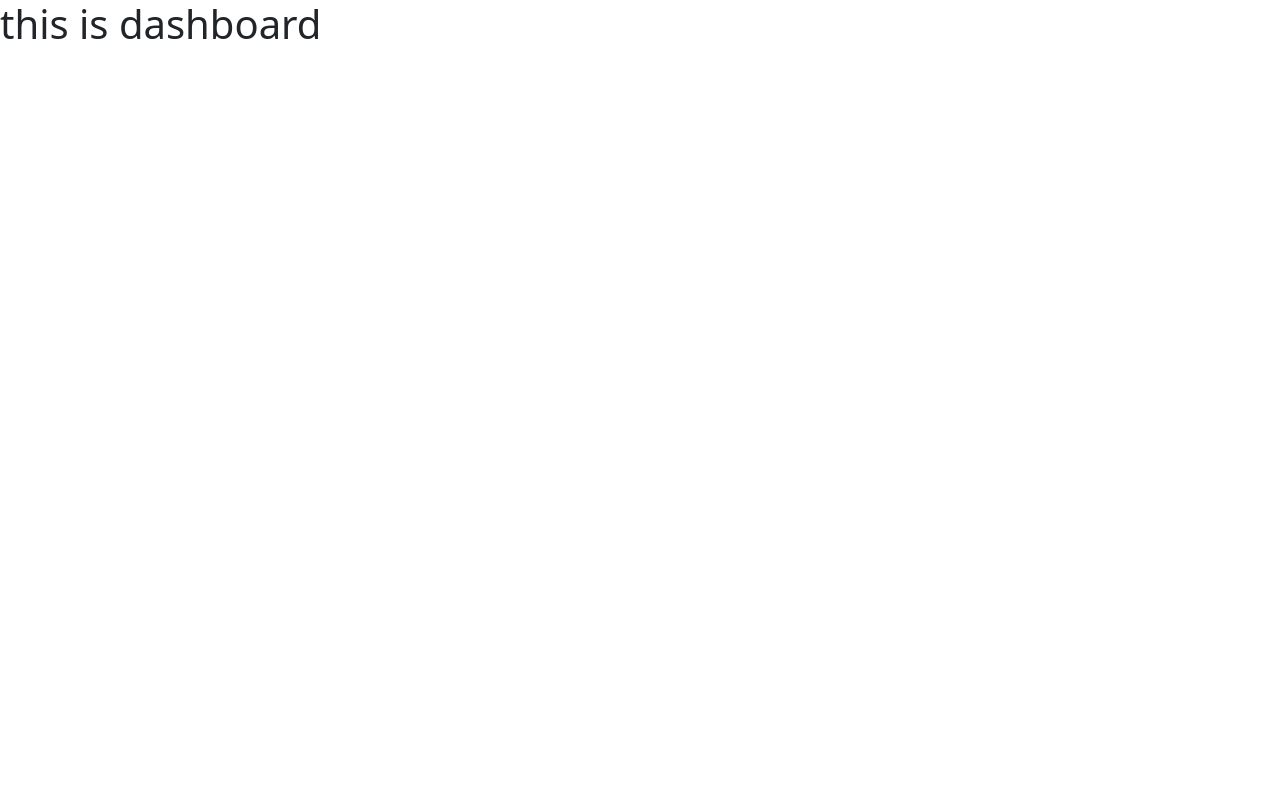
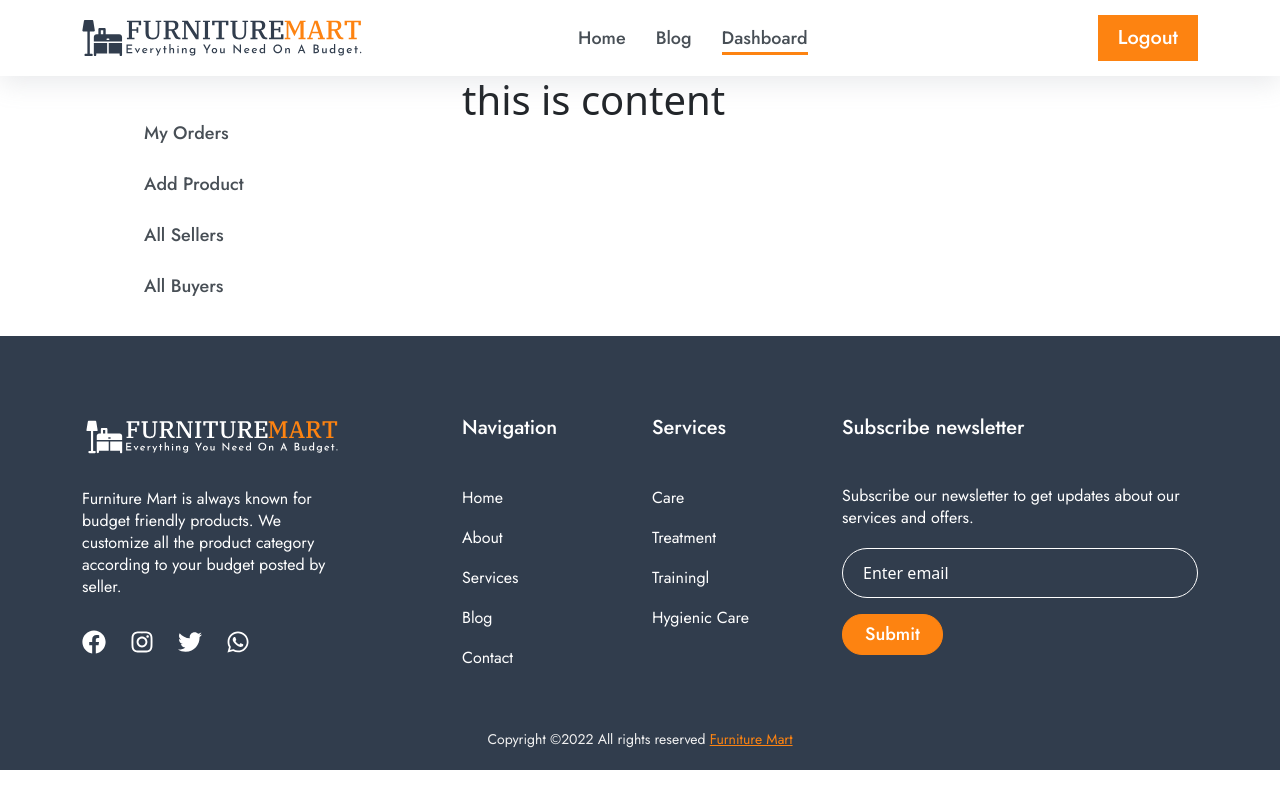
Before and after one commit to mirzanahid/furniture-mart-client, a React (Create React App) app: page /dashboard in a window 1280 px wide. Built offline with nearby package versions, Linux system fonts and the light colour scheme; no server answers; sample sign-in values are in the browser's storage.

Commit message:
users send to db

```diff
--- a/src/App.css
+++ b/src/App.css
@@ -15,8 +15,6 @@
   background-color: #313D4D;
   color: #ffffff;
 }
-
-
 
 .footer-btn {
   text-decoration: none;
@@ -58,7 +56,34 @@
 }
 
 /* typography end */
+/* dashboard layout style start */
+.dash_navbar {
+  background-color: #fff;
+  padding: 20px 30px;
+}
 
+.dash-navbar-items {
+  list-style: none;
+
+}
+
+.dash-navbar-items li a {
+  font-size: 18px;
+  font-weight: 500;
+  font-family: 'Jost', sans-serif;
+  display: inline-block;
+  text-decoration: none;
+  color: #484F56;
+  margin-top: 24px;
+  transition: .4s;
+}
+.dash-navbar-items li a:hover{
+  color: #FD8311;
+}
+.dash-navbar-items li a .active{
+  color: #FD8311;
+}
+/* dashboard layout style end */
 /* responsive start */
 @media only screen and (max-width: 767.98px) {
   .regular-btn {
--- a/src/contexts/AuthProvider/AuthProvider.js
+++ b/src/contexts/AuthProvider/AuthProvider.js
@@ -12,8 +12,9 @@ import {
 export const AuthContext = createContext();
 const auth = getAuth(app)
 const AuthProvider = ({ children }) => {
-    const [user, setUser] = useState({})
-    const [load, setLoad] = useState(true)
+    const [user, setUser] = useState({});
+    const [load, setLoad] = useState(true);
+    const [show, setShow] = useState(false);
 
     //  login with email and password
     const createUser = (email, password) => {
@@ -46,7 +47,7 @@ const AuthProvider = ({ children }) => {
         return () => unSubscribe();
     }, []);
 
-    const authInfo = { createUser, updateUser, user, login, logout,load }
+    const authInfo = { createUser, updateUser, user, login, logout,load,show,setShow }
     return (
         <AuthContext.Provider value={authInfo}>
             {children}
--- a/src/layout/DashboardLayout.js
+++ b/src/layout/DashboardLayout.js
@@ -1,10 +1,58 @@
-import React from 'react';
-import { Outlet } from 'react-router-dom';
+import React, { useContext } from 'react';
+import { Link, NavLink, Outlet } from 'react-router-dom';
+import Header from '../pages/Shared/Header/Header';
+import Alert from 'react-bootstrap/Alert';
+import Offcanvas from 'react-bootstrap/Offcanvas';
+import { AuthContext } from '../contexts/AuthProvider/AuthProvider';
+import Footer from '../pages/Shared/Footer/Footer';
+import { Col, Container, Row } from 'react-bootstrap';
 
 const DashboardLayout = () => {
+    const { show, setShow } = useContext(AuthContext)
+
+    const handleClose = () => setShow(false);
     return (
         <div>
-            <Outlet></Outlet>
+            <Header></Header>
+            <Container>
+                <Row>
+                    <Col lg='4' className='d-none d-lg-block'>
+                        <div className="dash_navbar">
+                            <ul className='dash-navbar-items'>
+                                <li><NavLink>My Orders</NavLink></li>
+                                <li><NavLink>Add Product</NavLink></li>
+                                <li><NavLink>All Sellers</NavLink></li>
+                                <li><NavLink>All Buyers</NavLink></li>
+                            </ul>
+                        </div>
+                    </Col>
+                    <Col lg='8'>
+                        <h1>this is content</h1>
+                        <Outlet></Outlet>
+                    </Col>
+                </Row>
+
+                <>
+                    <Offcanvas show={show} onHide={handleClose} responsive="lg" classNam="d-lg-none">
+                        <Offcanvas.Header closeButton>
+                            <Offcanvas.Title>Responsive offcanvas</Offcanvas.Title>
+                        </Offcanvas.Header>
+                        <Offcanvas.Body>
+                                    <Col lg='4' className=' d-lg-none'>
+                                        <div className="dash_navbar">
+                                            <ul className='dash-navbar-items'>
+                                                <li><NavLink>My Orders</NavLink></li>
+                                                <li><NavLink>Add Product</NavLink></li>
+                                                <li><NavLink>All Sellers</NavLink></li>
+                                                <li><NavLink>All Buyers</NavLink></li>
+                                            </ul>
+                                        </div>
+                                    </Col>
+                        </Offcanvas.Body>
+                    </Offcanvas>
+                </>
+            </Container>
+            <Footer></Footer>
         </div>
     );
 };
--- a/src/pages/Dashboard/Dashboard/Dashboard.js
+++ b/src/pages/Dashboard/Dashboard/Dashboard.js
@@ -1,9 +1,12 @@
 import React from 'react';
+import { Col, Container, Row } from 'react-bootstrap';
+import { Link } from 'react-router-dom';
+import './Dashboard.css'
 
 const Dashboard = () => {
     return (
         <div>
-            <h1>this is dashboard</h1>
+
         </div>
     );
 };
--- a/src/pages/Shared/Header/Header.css
+++ b/src/pages/Shared/Header/Header.css
@@ -4,7 +4,9 @@
     padding: 15px 0 !important;
 
 }
-
+.navbar-toggler {
+    border: 0 !important;
+}
 .logo {
     width: 280px;
 }
--- a/src/pages/Shared/Header/Header.js
+++ b/src/pages/Shared/Header/Header.js
@@ -7,7 +7,7 @@ import { AuthContext } from '../../../contexts/AuthProvider/AuthProvider';
 import './Header.css'
 
 const Header = () => {
-    const { user, logout } = useContext(AuthContext)
+    const { user, logout,setShow } = useContext(AuthContext)
 
     const handleForLogout = () => {
         logout()
@@ -16,12 +16,14 @@ const Header = () => {
             })
             .catch(error => { })
     }
-
+    const handleShow = () => setShow(true);
     return (
         <Navbar expand="lg" className='navbar-main'>
             <Container>
+                <Navbar.Toggle  aria-controls="basic-navbar-nav" />
+
                 <Navbar.Brand><NavLink to={'/'}><img src="logo.svg" alt="logo" className='logo' /></NavLink></Navbar.Brand>
-                <Navbar.Toggle aria-controls="basic-navbar-nav" />
+                <Link  onClick={handleShow} className='navbar-toggler-icon d-lg-none'></Link>
                 <Navbar.Collapse id="basic-navbar-nav d-flex align-items-center">
                     <Nav className="m-auto ">
                         <li><NavLink to={'/'}>Home</NavLink></li>
--- a/src/pages/Shared/Signup/Signup.js
+++ b/src/pages/Shared/Signup/Signup.js
@@ -1,7 +1,7 @@
 import React, { useContext, useState } from 'react';
 import { useForm } from 'react-hook-form';
 import Form from 'react-bootstrap/Form';
-import { Link } from 'react-router-dom';
+import { Link, useLocation, useNavigate } from 'react-router-dom';
 import { Col, Container, Row } from 'react-bootstrap';
 import googleicon from '../../../assets/google.png';
 import './Signup.css'
@@ -11,7 +11,14 @@ import toast from 'react-hot-toast';
 const Signup = () => {
     const { createUser, updateUser } = useContext(AuthContext)
     const { register, formState: { errors }, watch, handleSubmit } = useForm();
-    const [signUpError,setSignUpError] = useState('')
+    const [signUpError, setSignUpError] = useState('')
+    const navigate = useNavigate();
+
+
+    // location state
+    const location = useLocation();
+    const from = location.state?.from?.pathname || '/'
+
     const handleSignIn = data => {
         setSignUpError('')
         createUser(data.email, data.password)
@@ -23,16 +30,42 @@ const Signup = () => {
                     displayName: data.name
                 }
                 updateUser(userInfo)
-                    .then(() => { })
+                    .then(() => {
+                        saveUserToDb(data.name, data.email, data.role)
+                        navigate(from, { replace: true })
+                    })
                     .catch(error => console.log(error))
             })
-            .catch(error =>{
-                 console.error(error)
-                 if(error.message){
+            .catch(error => {
+                console.error(error)
+                if (error.message) {
                     setSignUpError('This email already in used please try another. ')
-                 }
+                }
 
+            })
+
+        const saveUserToDb = (name, email, role) => {
+            const user = {
+                name,
+                email,
+                role
+            };
+            fetch(`http://localhost:5000/users`, {
+                method: 'POST',
+                headers: {
+                    'content-type': 'application/json'
+                },
+                body: JSON.stringify(user)
+            })
+                .then(res => res.json())
+                .then(data => {
+
+                    console.log(data)
                 })
+
+        }
+
+
     }
     return (
         <div className='furnitureMart-form'>
```
Also changed, not shown: src/routes/Route.js (+6 -1 lines), src/pages/Dashboard/Dashboard/Dashboard.css (added).
